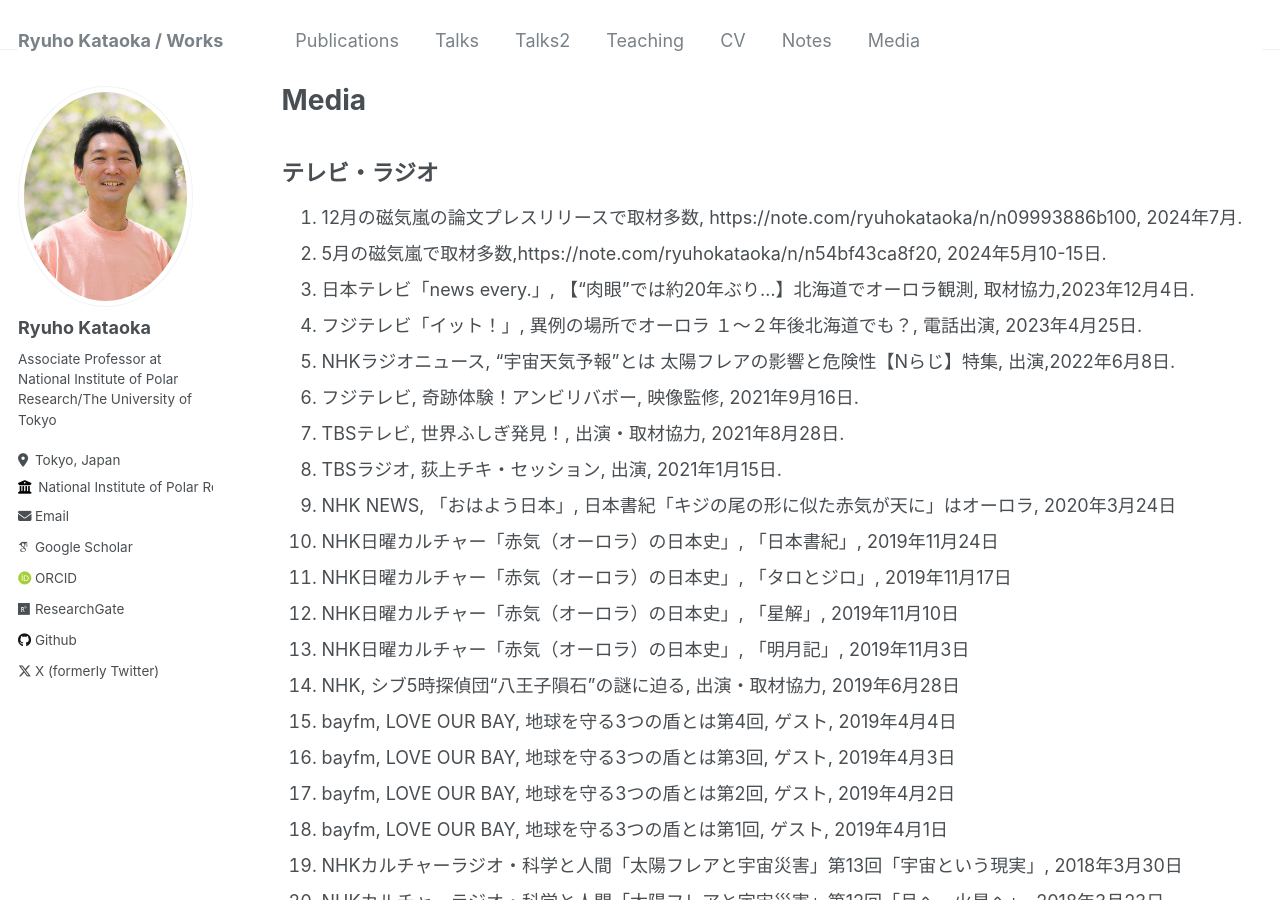
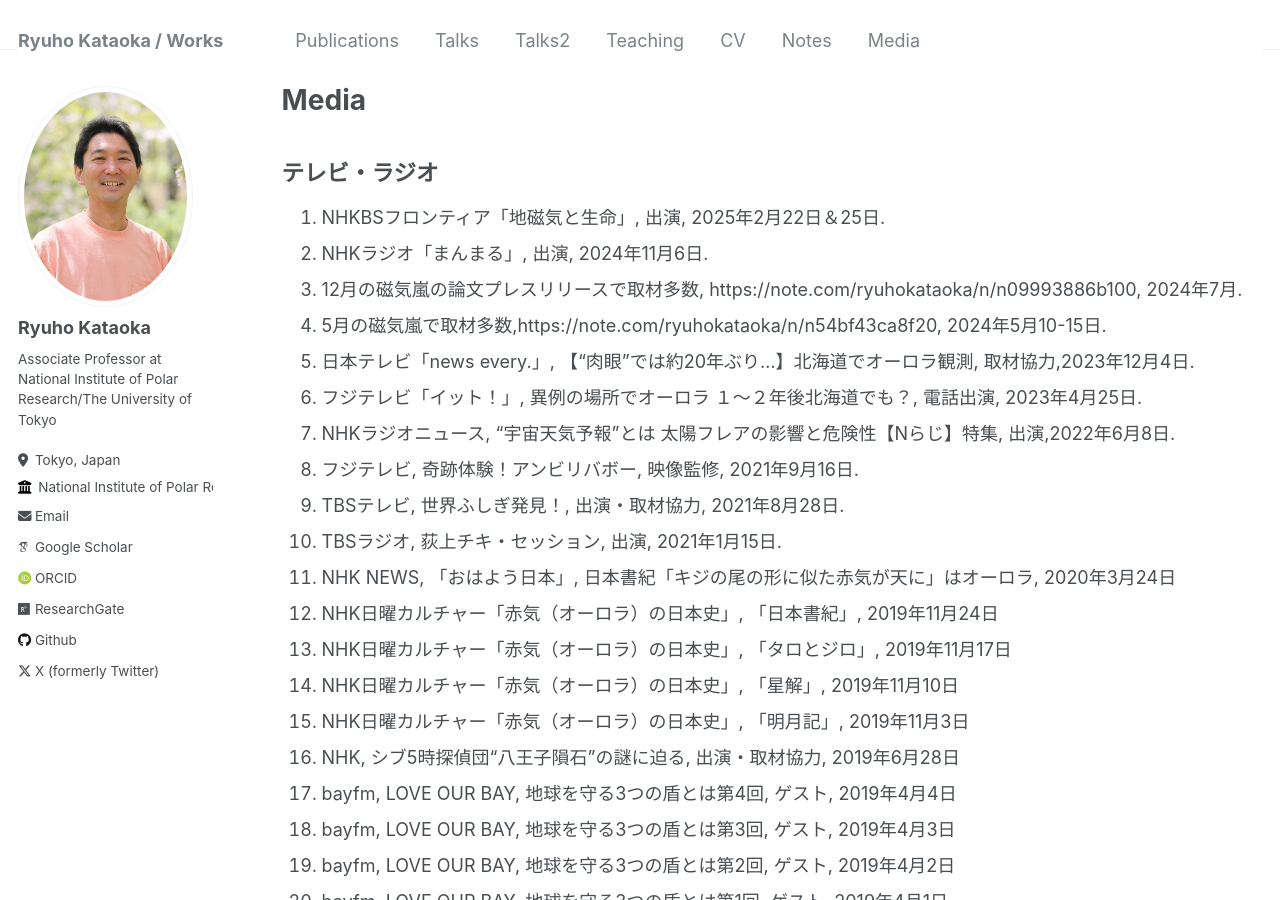
Before and after one commit to ryuhokataoka/ryuhokataoka.github.io, a Jekyll site: the page built from _pages/media.md, in a window 1280 px wide and 900 px high. Built offline with Jekyll 4.4.1, drawn with Linux system fonts in a browser that asks for light colours; some web fonts are replaced.

Commit message:
Update media.md

```diff
--- a/_pages/media.md
+++ b/_pages/media.md
@@ -8,6 +8,8 @@ author_profile: true
 
 テレビ・ラジオ
 ----
+1. NHKBSフロンティア「地磁気と生命」, 出演, 2025年2月22日＆25日.
+1. NHKラジオ「まんまる」, 出演, 2024年11月6日.
 1. 12月の磁気嵐の論文プレスリリースで取材多数, https://note.com/ryuhokataoka/n/n09993886b100, 2024年7月.
 1. 5月の磁気嵐で取材多数,https://note.com/ryuhokataoka/n/n54bf43ca8f20, 2024年5月10-15日.
 1. 日本テレビ「news every.」, 【“肉眼”では約20年ぶり…】北海道でオーロラ観測, 取材協力,2023年12月4日.
```
